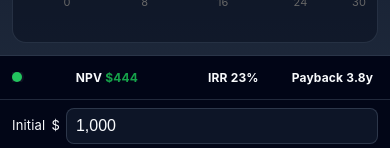
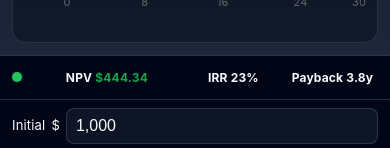
Before and after one commit to armstrma/npv-calculator, a React (Vite) app: page / in a window 390 px wide. Shown: the part 319-467 px from the top of the page. Built offline with nearby package versions, Linux system fonts and the light colour scheme.

Commit message:
Show cents in mobile NPV

```diff
--- a/src/App.jsx
+++ b/src/App.jsx
@@ -80,8 +80,8 @@ const getSentimentStatus = ({ viabilityPass, standardPass, fragilityPass }) => {
 };
 
 const formatMobileNpv = (value, currency = '$') => {
-  const roundedValue = Math.round(Number(value) || 0);
-  return `${currency}${roundedValue.toLocaleString()}`;
+  const numericValue = Number(value) || 0;
+  return `${currency}${numericValue.toLocaleString(undefined, { minimumFractionDigits: 2, maximumFractionDigits: 2 })}`;
 };
 
 const formatMobileIrr = (value) => `${Math.round(Number(value) || 0)}%`;
```
